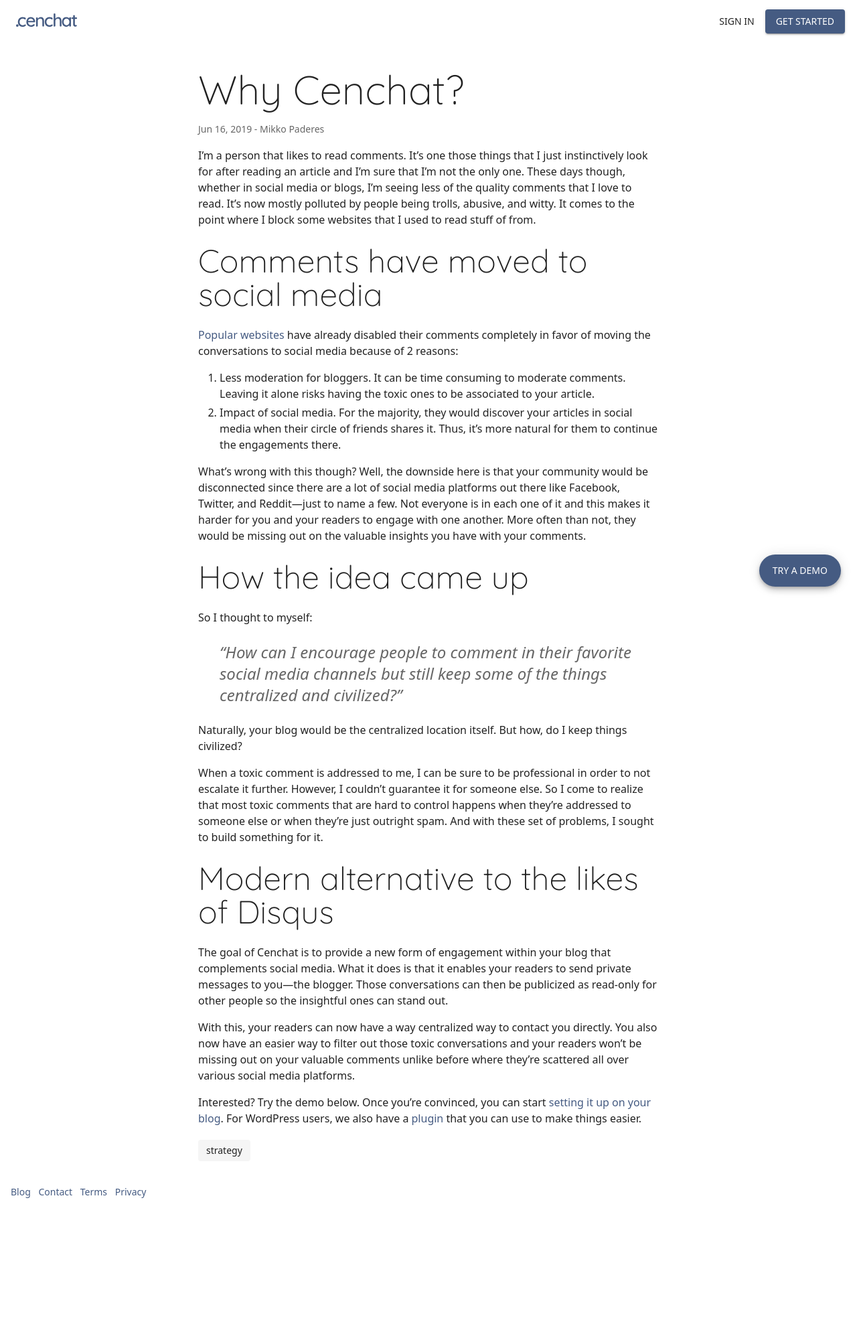
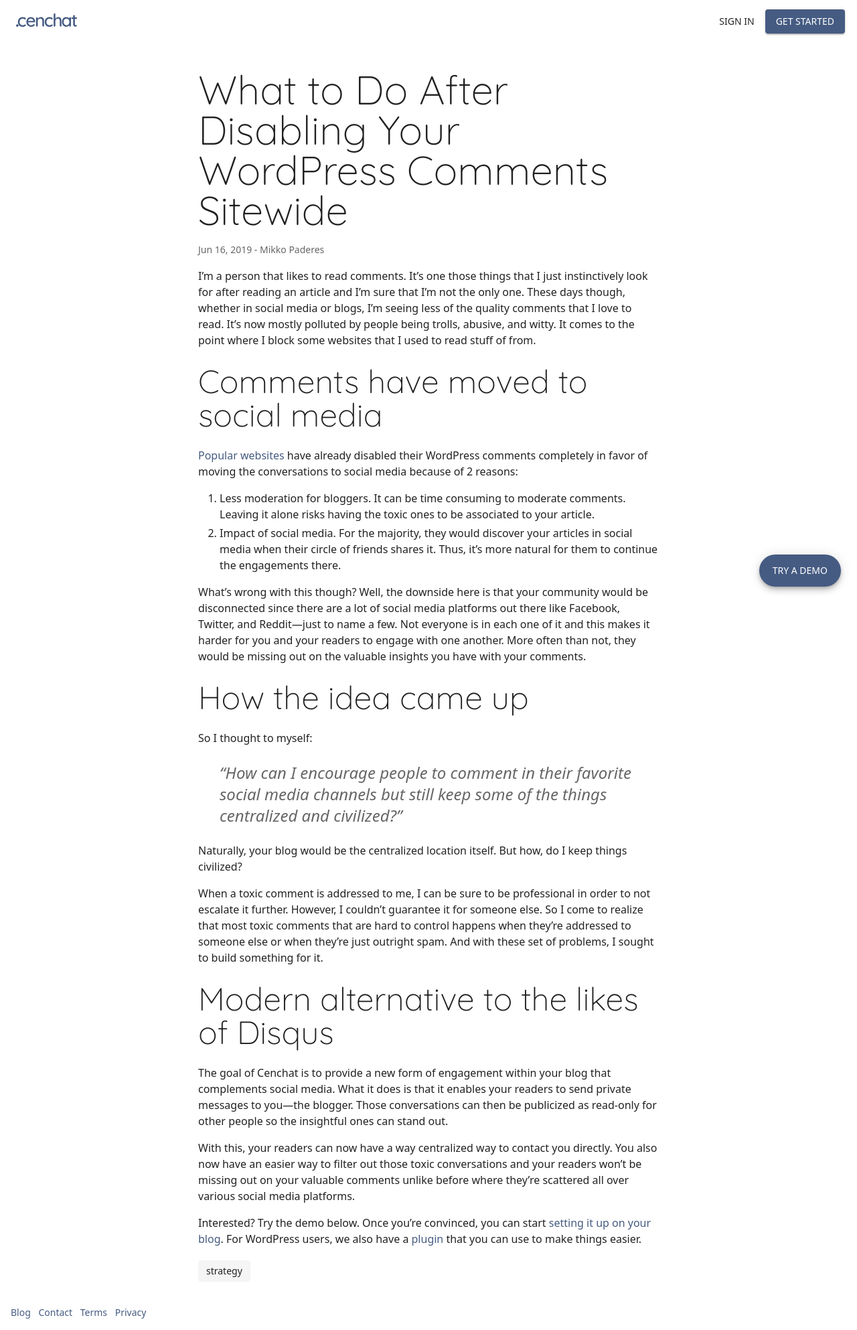
Before and after one commit to cenchat/cenchat.github.io, a Jekyll site: the page built from _posts/2019-06-16-why-cenchat.md, in a window 1280 px wide. Shown: the whole page at 67% size. Built offline with Jekyll 4.4.1, drawn with Linux system fonts in a browser that asks for light colours; a script that is not in the unit is left out; before the commit the page ends 1806 px from its top, so only the background shows below that.

Commit message:
Update site

```diff
--- a/_posts/2019-06-16-why-cenchat.md
+++ b/_posts/2019-06-16-why-cenchat.md
@@ -1,6 +1,6 @@
 ---
 layout: post
-title: Why Cenchat?
+title: What to Do After Disabling Your WordPress Comments Sitewide
 description: You lose in-site engagements when you disable WordPress comments completely. See how Cenchat can bring it back.
 author: Mikko Paderes
 tags: strategy
@@ -13,7 +13,7 @@ I'm a person that likes to read comments. It's one those things that I just inst
 
 ## Comments have moved to social media
 
-[Popular websites](https://www.niemanlab.org/2015/09/what-happened-after-7-news-sites-got-rid-of-reader-comments/) have already disabled their comments completely in favor of moving the conversations to social media because of 2 reasons:
+[Popular websites](https://www.niemanlab.org/2015/09/what-happened-after-7-news-sites-got-rid-of-reader-comments/) have already disabled their WordPress comments completely in favor of moving the conversations to social media because of 2 reasons:
 
 1. **Less moderation for bloggers**. It can be time consuming to moderate comments. Leaving it alone risks having the toxic ones to be associated to your article.
 2. **Impact of social media**. For the majority, they would discover your articles in social media when their circle of friends shares it. Thus, it's more natural for them to continue the engagements there.
--- a/assets/layout.css
+++ b/assets/layout.css
@@ -72,7 +72,6 @@
 }
 
 .layout__header-link--contained:hover {
-  color: #fff;
   box-shadow: 0 5px 5px -3px rgba(0, 0, 0, 0.2), 0 8px 10px 1px rgba(0, 0, 0, 0.14), 0 3px 14px 2px rgba(0, 0, 0, 0.12);
   transform: scale(1.06);
 }
```
